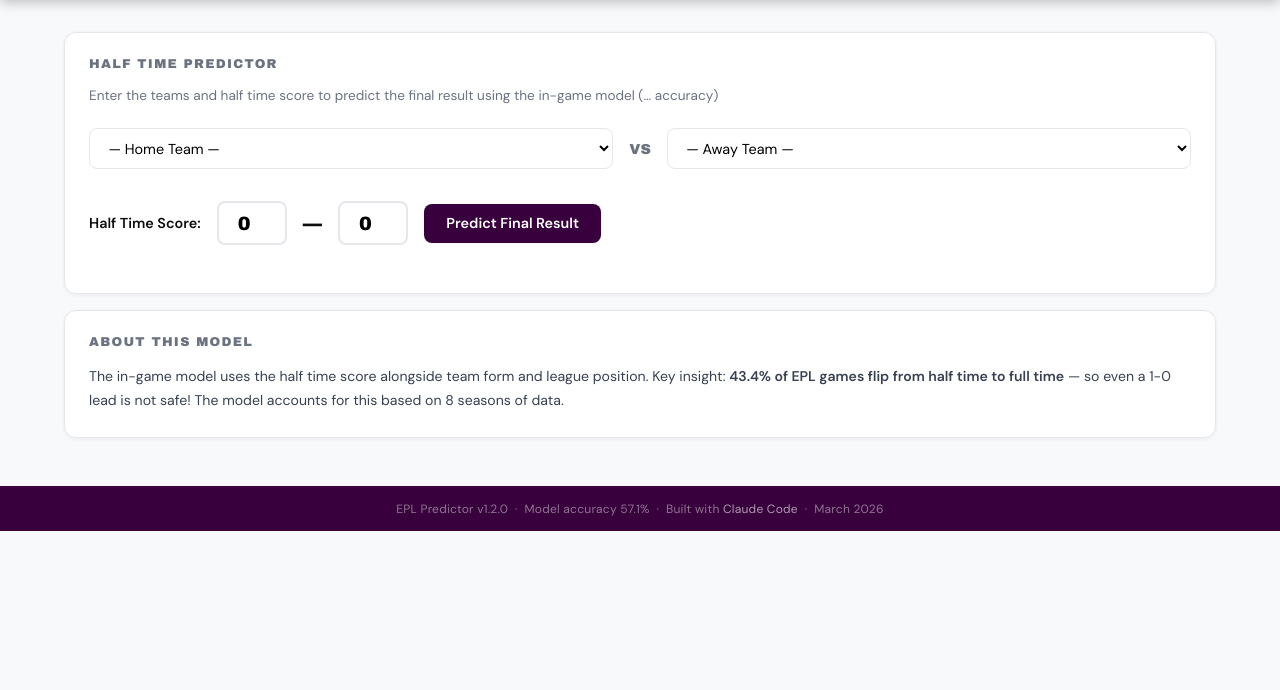
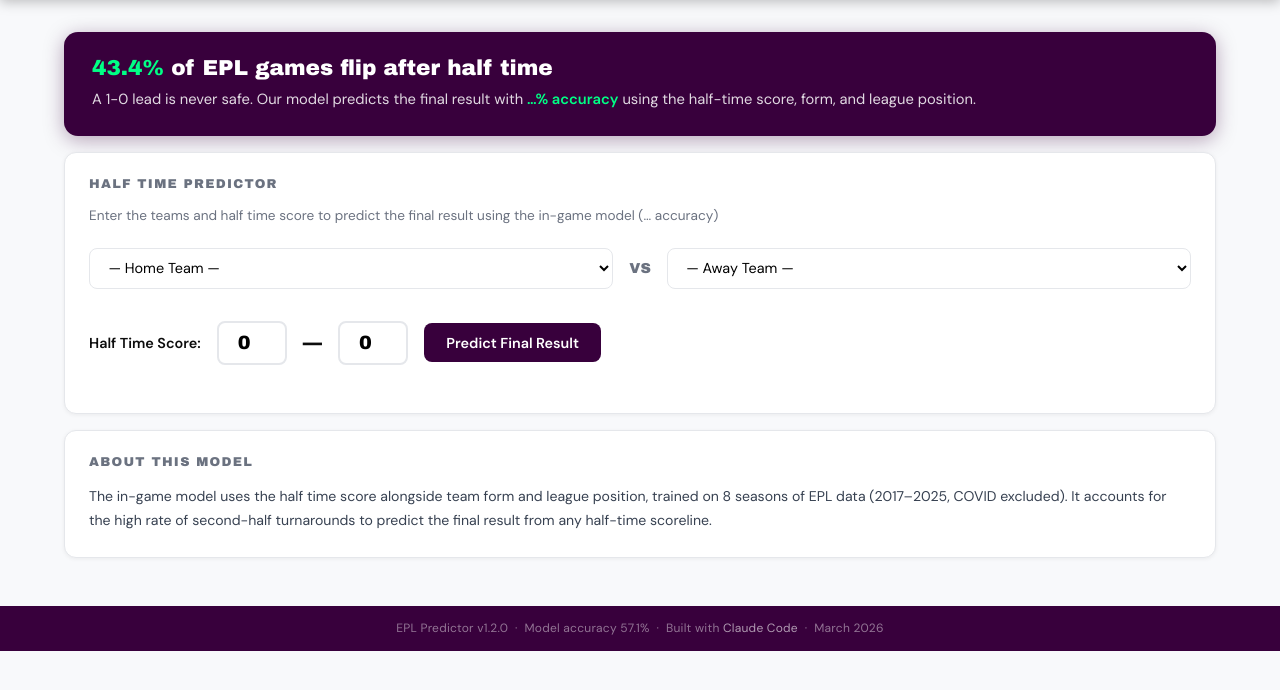
Before and after one commit to andresnalda75/Predictor, a Flask app: page / in a window 1280 px wide, after a click on "Half Time". Shown: the part 64-754 px from the top of the page. Run offline with Flask 3, Linux system fonts and the light colour scheme; data that the repository does not hold is empty; parts of the project's set-up code (start-up, migrations or seed data) failed here and were passed over.

Commit message:
ui: add hero banner to Half Time tab highlighting 43.4% flip stat
Dark EPL purple card with green accent numbers, positioned above the
prediction form. Dynamically shows HT model accuracy. Moved the flip
stat out of the About card to avoid duplication.

Co-Authored-By: Claude Opus 4.6 (1M context) <noreply@anthropic.com>

```diff
--- a/templates/index.html
+++ b/templates/index.html
@@ -358,6 +358,17 @@
   </section>
 
   <section id="halftime" class="section">
+    <div style="background:var(--epl);border-radius:14px;padding:1.5rem 1.75rem;margin-bottom:1rem;
+      box-shadow:0 4px 20px rgba(56,0,60,.35)">
+      <div style="font-family:'Archivo Black',sans-serif;font-size:1.35rem;color:#fff;margin-bottom:.5rem">
+        <span style="color:var(--epl2)">43.4%</span> of EPL games flip after half time
+      </div>
+      <p style="font-size:.92rem;color:rgba(255,255,255,.85);line-height:1.6;margin:0">
+        A 1-0 lead is never safe. Our model predicts the final result with
+        <span style="color:var(--epl2);font-weight:700"><span id="hero-ht-acc-banner">…</span>% accuracy</span>
+        using the half-time score, form, and league position.
+      </p>
+    </div>
     <div class="card" style="margin-bottom:1rem">
       <div class="card-title">Half Time Predictor</div>
       <p style="font-size:.85rem;color:var(--muted);margin-bottom:1.5rem">
@@ -384,9 +395,9 @@
     <div class="card">
       <div class="card-title">About this model</div>
       <p style="font-size:.88rem;line-height:1.7;color:#374151">
-        The in-game model uses the half time score alongside team form and league position.
-        Key insight: <strong>43.4% of EPL games flip from half time to full time</strong> —
-        so even a 1-0 lead is not safe! The model accounts for this based on 8 seasons of data.
+        The in-game model uses the half time score alongside team form and league position,
+        trained on 8 seasons of EPL data (2017–2025, COVID excluded). It accounts for the high
+        rate of second-half turnarounds to predict the final result from any half-time scoreline.
       </p>
     </div>
 
@@ -545,6 +556,7 @@ async function loadOverview(){
   document.getElementById('about-ht-acc').textContent = d.ing_accuracy+'%';
   document.getElementById('hero-acc').textContent = d.pre_accuracy+'%';
   document.getElementById('hero-ht-acc').textContent = d.ing_accuracy+'%';
+  document.getElementById('hero-ht-acc-banner').textContent = d.ing_accuracy;
   document.getElementById('hero-beat').textContent = '+' + (d.pre_accuracy - d.random_baseline).toFixed(1) + 'pp';
   document.getElementById('hero-matches').textContent = d.total_matches.toLocaleString();
 }
```
